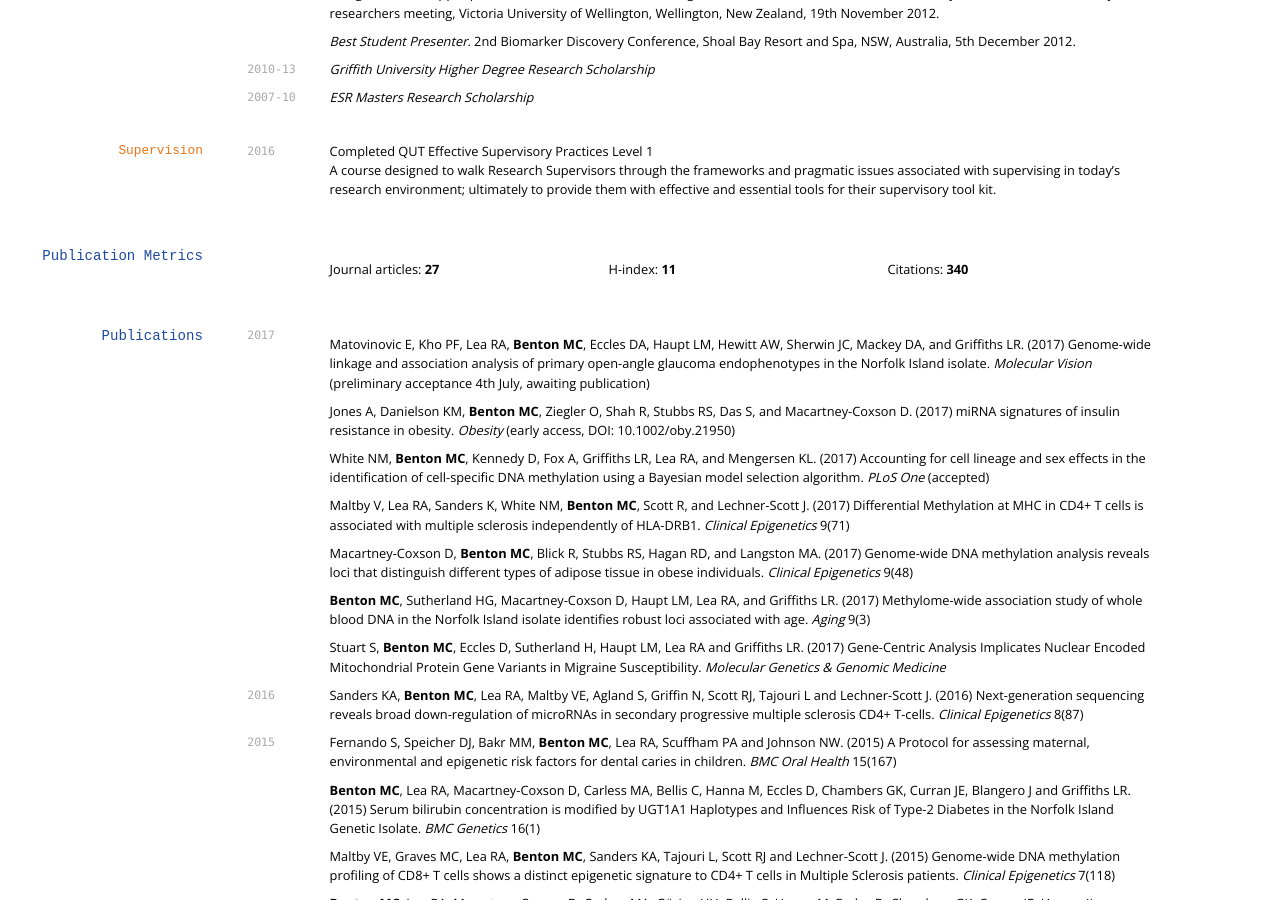
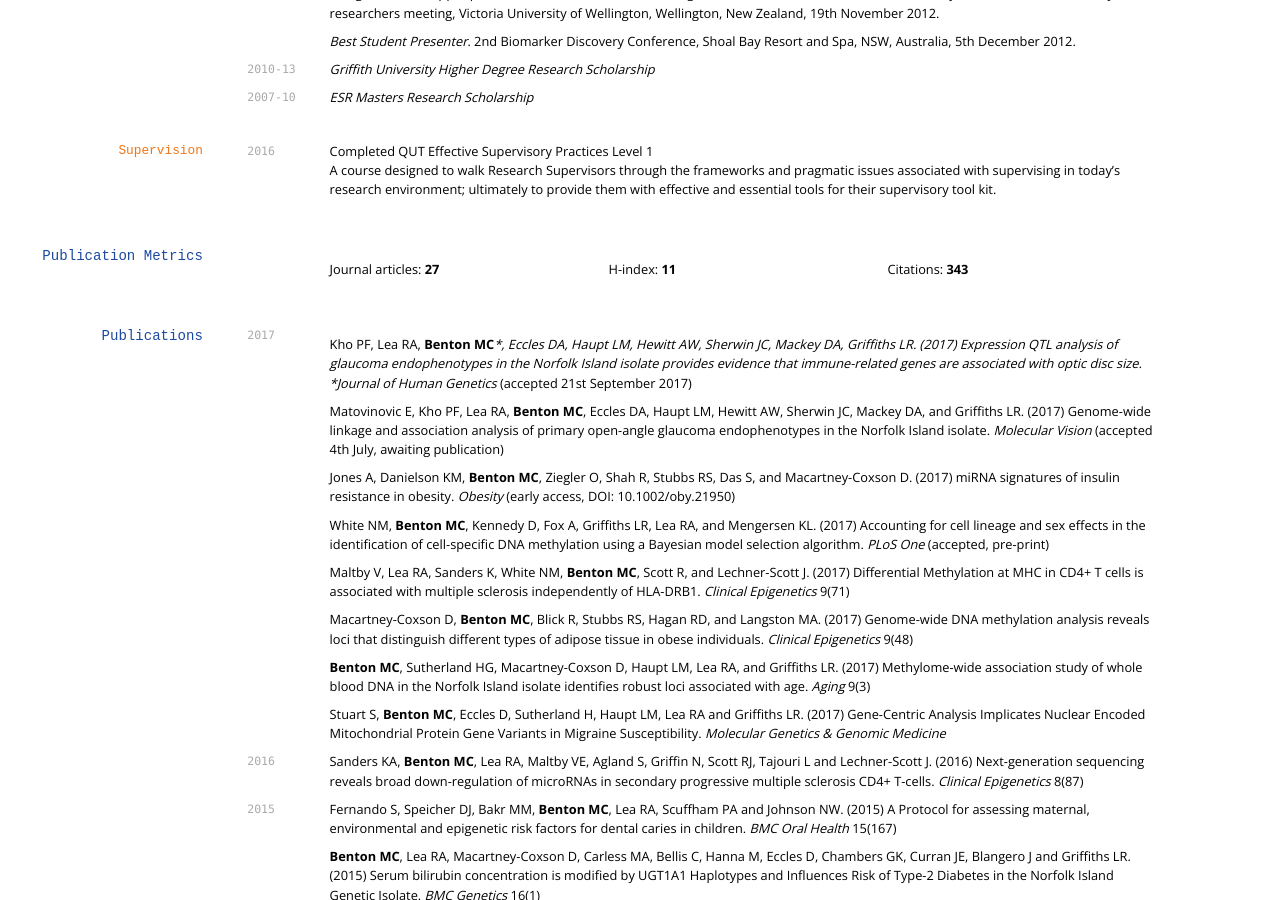
Before and after one commit to sirselim/Miles_CV, a Jekyll site: the page built from index.md, in a window 1280 px wide and 900 px high, scrolled down 1213 px. Built offline with Jekyll 4.4.1, drawn with Linux system fonts in a browser that asks for light colours; some web fonts are replaced.

Commit message:
updated CV

```diff
--- a/index.md
+++ b/index.md
@@ -119,18 +119,20 @@ A course designed to walk Research Supervisors through the frameworks and pragma
 
 * Journal articles: __27__
 * H-index: __11__
-* Citations: __340__
+* Citations: __343__
 
 ## Publications
 
 <!-- ### Journals -->
 `2017`
 
-Matovinovic E, Kho PF, Lea RA, **Benton MC**, Eccles DA, Haupt LM, Hewitt AW, Sherwin JC, Mackey DA, and Griffiths LR. (2017) Genome-wide linkage and association analysis of primary open-angle glaucoma endophenotypes in the Norfolk Island isolate. *Molecular Vision* (preliminary acceptance 4th July, awaiting publication)
+Kho PF, Lea RA, **Benton MC****, Eccles DA, Haupt LM, Hewitt AW, Sherwin JC, Mackey DA, Griffiths LR. (2017) Expression QTL analysis of glaucoma endophenotypes in the Norfolk Island isolate provides evidence that immune-related genes are associated with optic disc size. *Journal of Human Genetics* (accepted 21st September 2017)
+
+Matovinovic E, Kho PF, Lea RA, **Benton MC**, Eccles DA, Haupt LM, Hewitt AW, Sherwin JC, Mackey DA, and Griffiths LR. (2017) Genome-wide linkage and association analysis of primary open-angle glaucoma endophenotypes in the Norfolk Island isolate. *Molecular Vision* (accepted 4th July, awaiting publication)
 
 Jones A, Danielson KM, **Benton MC**, Ziegler O, Shah R, Stubbs RS, Das S, and Macartney-Coxson D. (2017) miRNA signatures of insulin resistance in obesity. *Obesity* (early access, DOI: 10.1002/oby.21950)
 
-White NM, **Benton MC**, Kennedy D, Fox A, Griffiths LR, Lea RA, and Mengersen KL. (2017) Accounting for cell lineage and sex effects in the identification of cell-specific DNA methylation using a Bayesian model selection algorithm. *PLoS One* (accepted)
+White NM, **Benton MC**, Kennedy D, Fox A, Griffiths LR, Lea RA, and Mengersen KL. (2017) Accounting for cell lineage and sex effects in the identification of cell-specific DNA methylation using a Bayesian model selection algorithm. *PLoS One* (accepted, pre-print)
 
 Maltby V, Lea RA, Sanders K, White NM, **Benton MC**, Scott R, and Lechner-Scott J. (2017) Differential Methylation at MHC in CD4+ T cells is associated with multiple sclerosis independently of HLA-DRB1. *Clinical Epigenetics* 9(71)
 
```
